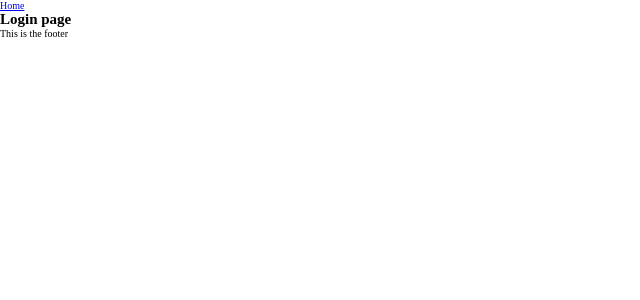
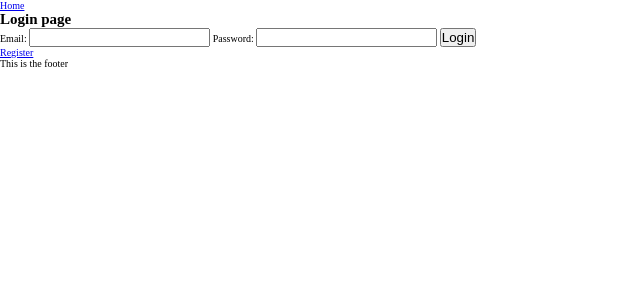
Before and after one commit to victorxavier01/Python, a Flask app: page /user/login in a window 1280 px wide. Shown: the top 300 px of the page, without its empty margins (0-640 px from the left). Run offline with Flask 3, Linux system fonts and the light colour scheme; some libraries are stand-ins or nearby versions.

Commit message:
add login backend logic

```diff
--- a/User Manipulation/blueprints/user/forms.py
+++ b/User Manipulation/blueprints/user/forms.py
@@ -1,14 +1,17 @@
 from flask_wtf import FlaskForm
-from wtforms import StringField, PasswordField, SubmitField, BooleanField
-from wtforms.validators import DataRequired, Email, Length
+from wtforms import StringField, PasswordField, SubmitField, BooleanField, FileField
+from wtforms.validators import DataRequired, Email, Length, EqualTo, Regexp
+from flask_wtf.file import FileField, FileAllowed
 
 class RegisterForm(FlaskForm):
-    username = StringField("Username", validators=[DataRequired(), Length(min=3, max=50)])
+    username = StringField("Username", validators=[DataRequired(), Length(min=3, max=50), Regexp("^[a-zA-Z0-9_]+$", message="Use apenas letras, números e _")])
     email = StringField("Email", validators=[DataRequired(), Email()])
     password = PasswordField("Password", validators=[DataRequired(), Length(min=6)])
+    confirm_password = PasswordField("Confirm Password", validators=[DataRequired(), EqualTo("password")])
+    profile_pic = FileField("Profile Pic", validators=[FileAllowed(["jpg", "png", "jpeg"])])
     submit = SubmitField("Register")
 
 class LoginForm(FlaskForm):
-    email = StringField("Email", validators=[DataRequired(), Email()])
-    password = PasswordField("Password", validators=[DataRequired()])
+    email = StringField("Email:", validators=[DataRequired(), Email()])
+    password = PasswordField("Password:", validators=[DataRequired()])
     submit = SubmitField("Login")
--- a/User Manipulation/blueprints/user/routes.py
+++ b/User Manipulation/blueprints/user/routes.py
@@ -1,14 +1,37 @@
-from flask import Blueprint, render_template, current_app
-from flask_login import current_user
-#from forms import RegisterForm, LoginForm
+from flask import Blueprint, render_template, current_app, redirect, url_for, flash
+from flask_login import current_user, login_user
+from .forms import RegisterForm, LoginForm
+from werkzeug.security import check_password_hash
+from extensions import db
+from models import User
 
 user_bp = Blueprint("user", __name__)
 
 @user_bp.route('/login', methods=["GET", "POST"])
 def login():
-    #form = LoginForm()
+    if current_user.is_authenticated:
+        return redirect(url_for("home.home"))
+    form = LoginForm()
+
+    if form.validate_on_submit():
+        password = form.password.data
+        user = db.session.execute(db.select(User).where(User.email == form.email.data)).scalar()
+
+        if not user:
+            flash("That email does not exist.")
+            return redirect(url_for("user.login"))
+
+        elif not check_password_hash(user.password, password):
+            flash("Wrong password")
+            return redirect(url_for("user.login"))
+
+        else:
+            login_user(user)
+            #return redirect(url_for(get_all_posts))
+            return redirect(url_for("home.home"))
+
     current_app.logger.info("Usuário acessou a página de login")
-    return render_template("login.html")
+    return render_template("login.html", form=form)
 
 @user_bp.route('/register', methods=["GET", "POST"])
 def register():
--- a/User Manipulation/templates/login.html
+++ b/User Manipulation/templates/login.html
@@ -3,10 +3,22 @@
 {% block title %}Login{% endblock %}
 
 {% block content %}
-
-<nav>
-    <a href="{{ url_for('home.home') }}">Home</a>
-</nav>
-<h2>Login page</h2>
+<div class="container">
+    <nav>
+        <a href="{{ url_for('home.home') }}">Home</a>
+    </nav>
+    <h2>Login page</h2>
+    <div class="form">
+        <form method="POST" action="{{ url_for('user.login') }}">
+            {{ form.hidden_tag() }}
+            {{ form.email.label(class_="form-label") }}
+            {{ form.email(size=20, class_="form-input") }}
+            {{ form.password.label(class_="form-label") }}
+            {{ form.password(size=20, class_="form-input") }}
+            {{ form.submit(class_="btn btn-primary") }}
+        </form>
+        <a href="{{ url_for('user.register') }}">Register</a>
+    </div>
+</div>
 
 {% endblock %}
```
Also changed, not shown: User Manipulation/models.py (+9 -4 lines), User Manipulation/blueprints/user/__init__.py (added), User Manipulation/instance/users.db (added).
